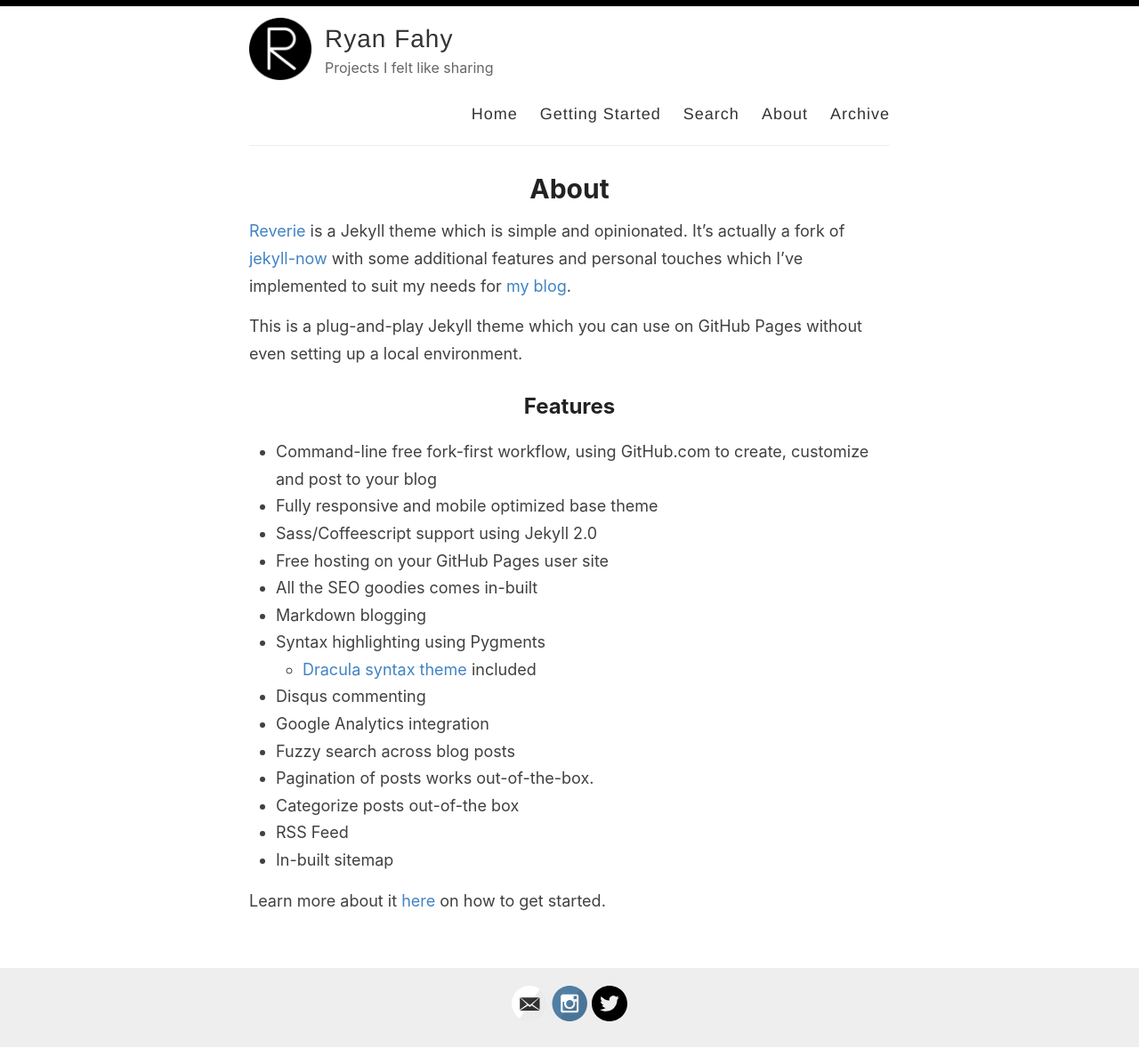
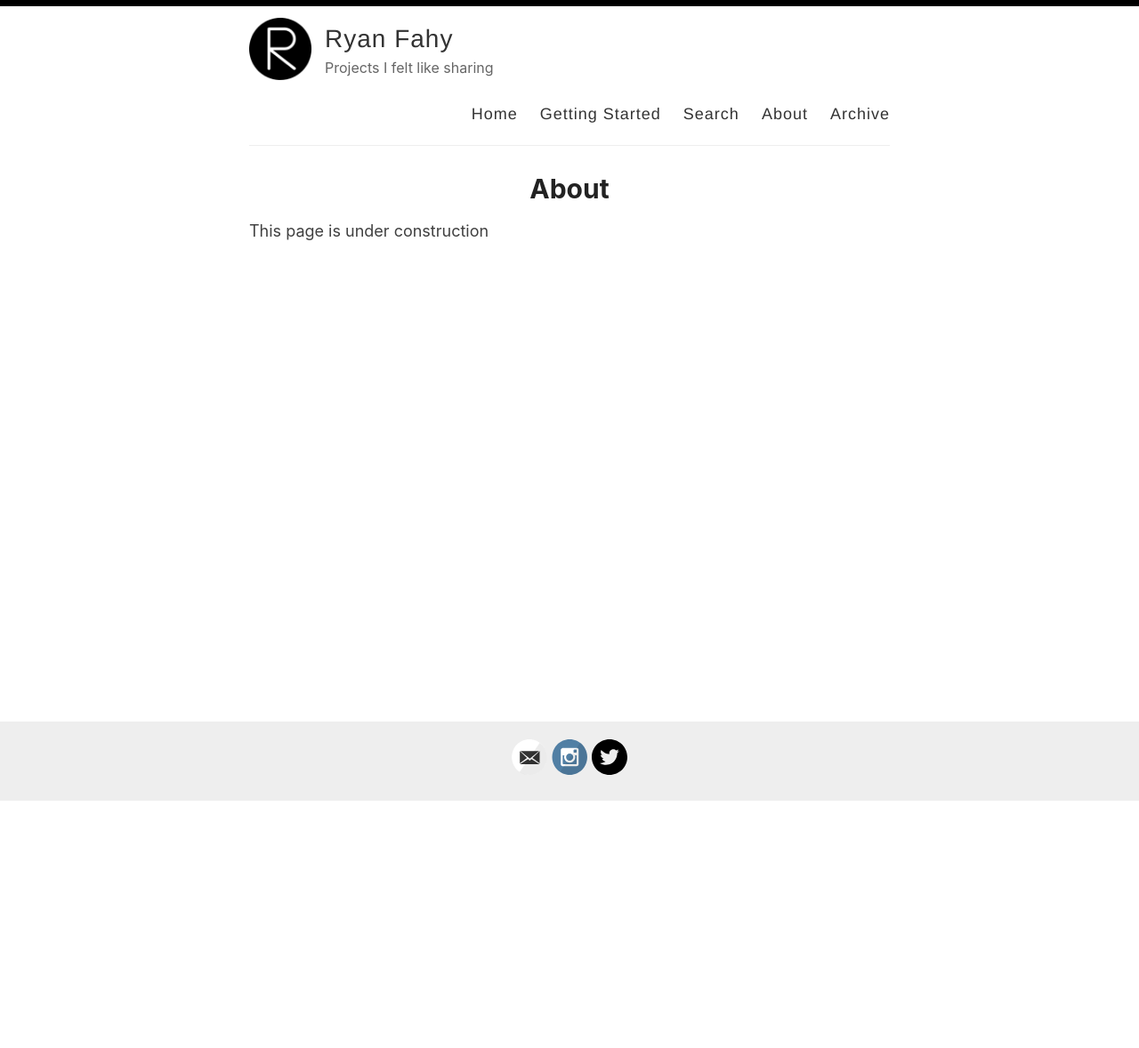
Before and after one commit to ryanfahy314/ryanfahy314.github.io, a Jekyll site: the page built from _pages/about.md, in a window 1280 px wide. Shown: the whole page at 89% size. Built offline with Jekyll 4.4.1, drawn with Linux system fonts in a browser that asks for light colours; after the commit the page ends 901 px from its top, so only the background shows below that.

Commit message:
Update about.md

```diff
--- a/_pages/about.md
+++ b/_pages/about.md
@@ -4,26 +4,4 @@ title: About
 permalink: /about/
 ---
 
-[Reverie](https://github.com/amitmerchant1990/reverie) is a Jekyll theme which is simple and opinionated. It's actually a fork of [jekyll-now](https://github.com/barryclark/jekyll-now) with some additional features and personal touches which I've implemented to suit my needs for [my blog](https://www.amitmerchant.com).
-
-This is a plug-and-play Jekyll theme which you can use on GitHub Pages without even setting up a local environment.
-
-## Features
-
-- Command-line free fork-first workflow, using GitHub.com to create, customize and post to your blog
-- Fully responsive and mobile optimized base theme
-- Sass/Coffeescript support using Jekyll 2.0
-- Free hosting on your GitHub Pages user site
-- All the SEO goodies comes in-built
-- Markdown blogging
-- Syntax highlighting using Pygments
-    - [Dracula syntax theme](https://draculatheme.com/) included
-- Disqus commenting
-- Google Analytics integration
-- Fuzzy search across blog posts
-- Pagination of posts works out-of-the-box.
-- Categorize posts out-of-the box
-- RSS Feed
-- In-built sitemap
-
-Learn more about it [here](https://github.com/amitmerchant1990/reverie) on how to get started.
+This page is under construction
```
